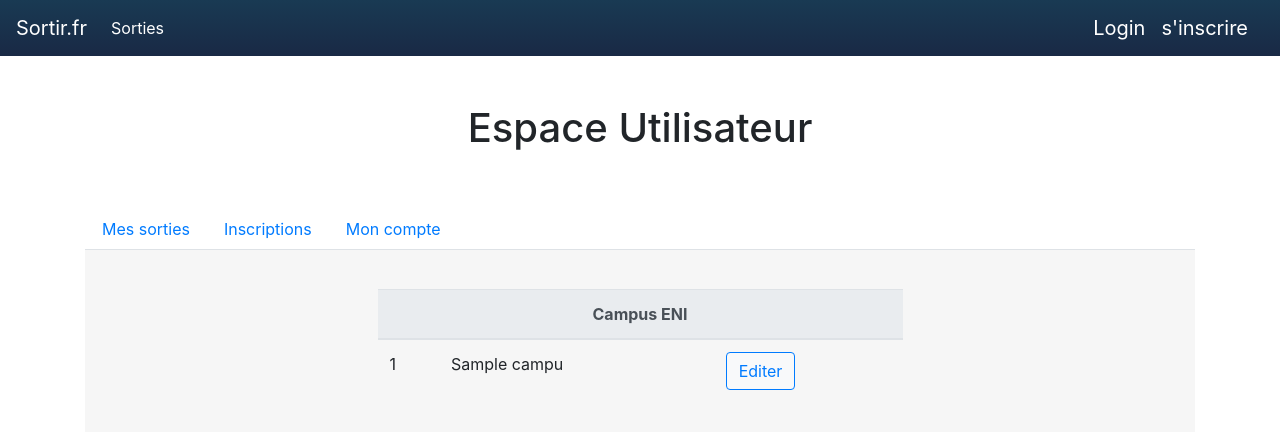
After one commit to TheIronYoan/ENI_Sortir, a Symfony app: template templates/campus/list.html.twig in a window 1280 px wide. The commit adds this page. Shown: the top 432 px of the page. Run offline with Twig, Linux system fonts and the light colour scheme; the template is opened without the code that fills it: most values are stand-ins (such as "Sample title", 1, 10 or a date in 2020); some libraries are stand-ins or nearby versions.

Commit message:
anacée du midi

```diff
--- /dev/null
+++ b/templates/campus/list.html.twig
@@ -0,0 +1,32 @@
+{% extends 'user/base.html.twig' %}
+
+{% block title %}Bienvenue{% endblock %}
+
+{% block bodyuser %}
+
+
+    <div class="container" style="background-color: #f6f6f6;padding:15px;">
+        <br>
+        <div class="row">
+            <div class="col-md-3"></div>
+            <div class="col-md-6">
+           <table class="table">
+                    <thead class="thead-light">
+                    <tr>
+                        <th scope="col" colspan="3" class="text-center">Campus ENI</th>
+                    </tr>
+                    </thead>
+                    <tbody>
+
+                    {% for camp in campus  %}
+                        <tr>
+                            <td>{{ camp.id }}</td>
+                            <td>{{ camp.name }}</td>
+                            <td><a href="" class="btn btn-light btn-outline-primary">Editer</a></td>
+                        </tr>
+                    {% endfor %}
+                </table>
+            </div>
+        </div>
+    </div>
+{% endblock %}
--- a/templates/event/listEvent.html.twig
+++ b/templates/event/listEvent.html.twig
@@ -4,7 +4,7 @@
 
 {% block bodyuser %}
 
-    <div class="container" style="background-color: #f6f6f6;padding:15px;">
+    <div class="container"">
     <h3 class="text-center">
         Liste des Sorties
     </h3>
```
Also changed, not shown: src/Controller/CampusController.php (+27 -6 lines).
